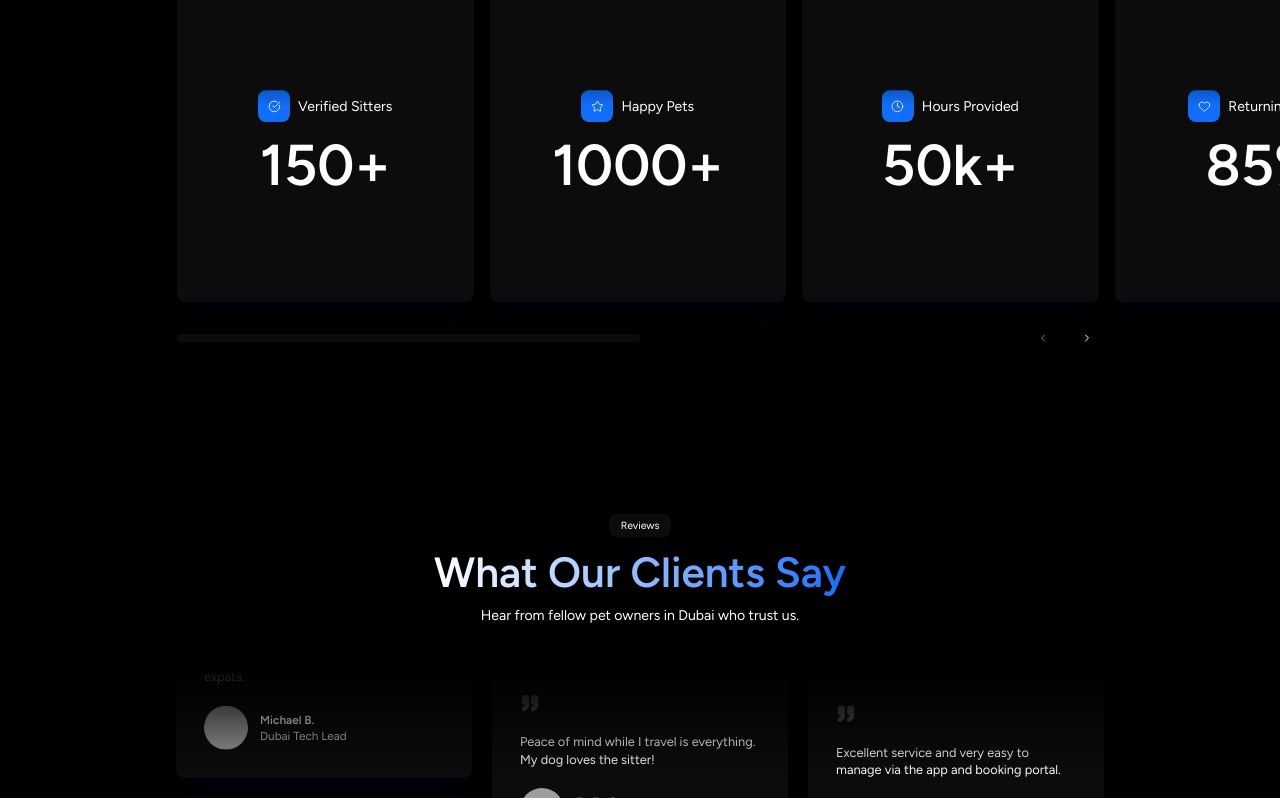
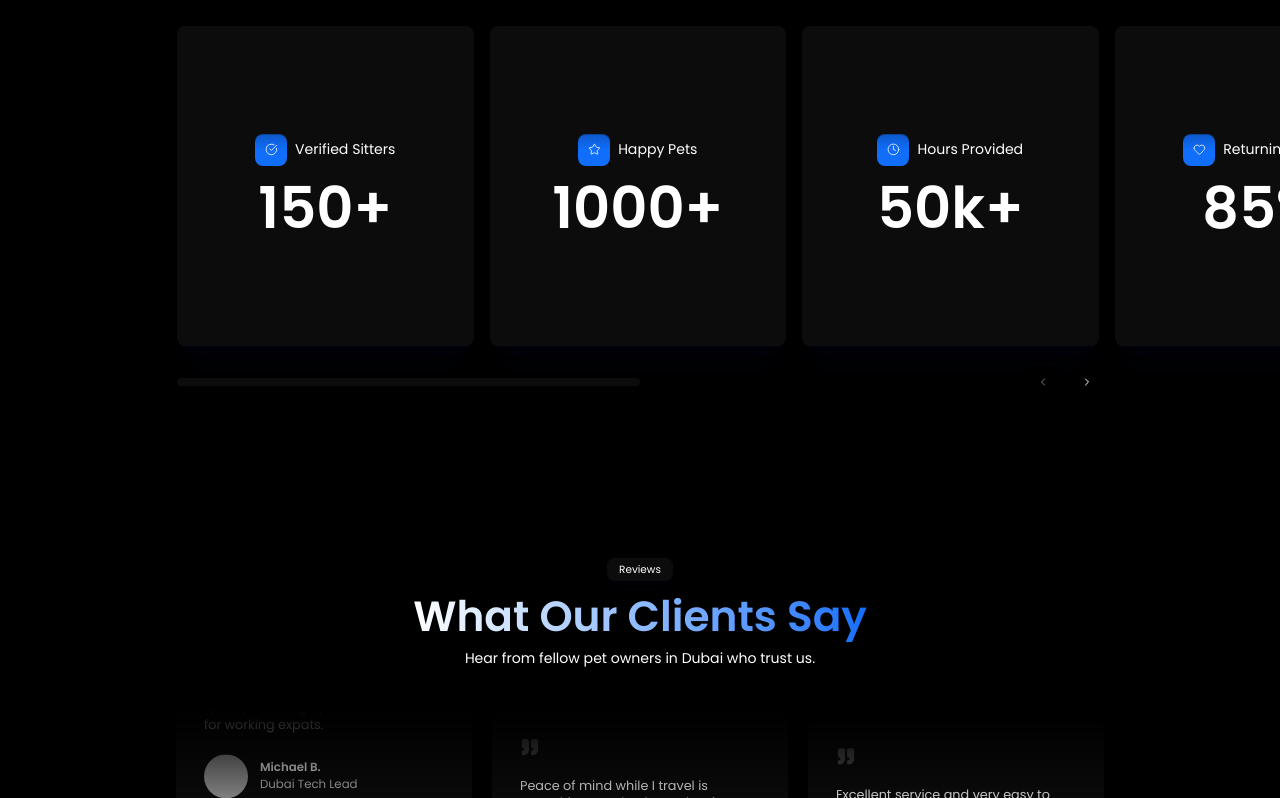
Before and after one commit to dmytro-webild/b58f533b-c5e9-467c-95b1-5de268bc6dba, a React (Vite) app: page / in a window 1280 px wide. Shown: the part 2748-3546 px from the top of the page. Built offline with nearby package versions, Linux system fonts and the light colour scheme; grey boxes are pictures that could not be loaded; a web font is replaced by a local one.

Commit message:
Update theme fonts

```diff
--- a/src/index.css
+++ b/src/index.css
@@ -1,4 +1,4 @@
-@import url('https://fonts.googleapis.com/css2?family=Figtree:wght@400;500;600;700&display=swap');
+@import url('https://fonts.googleapis.com/css2?family=Poppins:wght@400;500;600;700&display=swap');
 @import "tailwindcss";
 @import "./styles/masks.css";
 @import "./styles/animations.css";
@@ -88,7 +88,7 @@
   --color-background-accent: var(--background-accent);
 
   /* Fonts */
-  --font-sans: 'Figtree', sans-serif;
+  --font-sans: 'Poppins', sans-serif;
   --font-tight: "Inter Tight", sans-serif;
   --font-mono: monospace;
 
@@ -137,7 +137,7 @@
   margin: 0;
   background-color: var(--background);
   color: var(--foreground);
-  font-family: 'Figtree', sans-serif;
+  font-family: 'Poppins', sans-serif;
   position: relative;
   min-height: 100vh;
   overscroll-behavior: none;
@@ -150,7 +150,7 @@
 h4,
 h5,
 h6 {
-  font-family: 'Figtree', sans-serif;
+  font-family: 'Poppins', sans-serif;
 }
 
 /* Default card/button styles. Template theme.css imports come after this file
```
